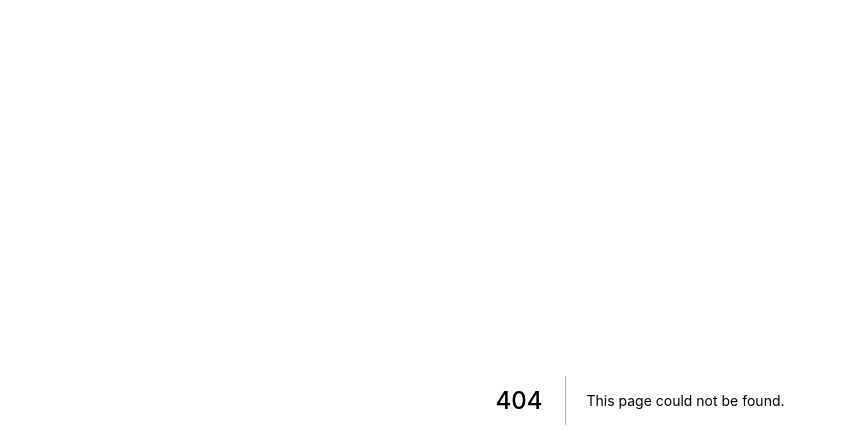
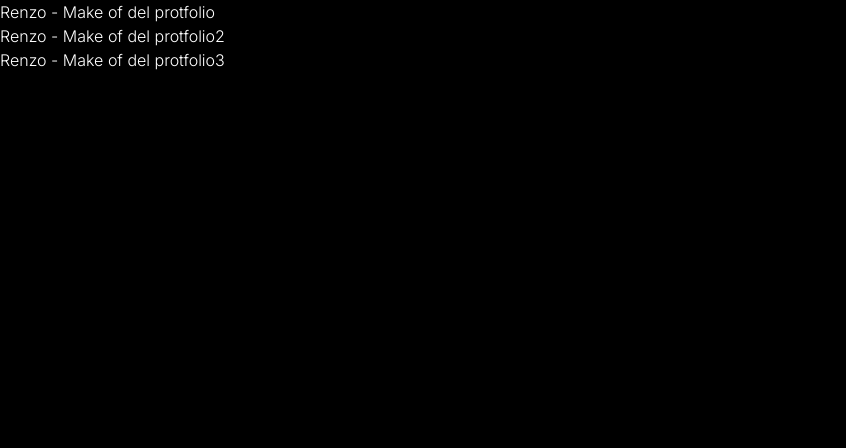
Before and after one commit to renzodamgo/portfoliov3, a Next.js app: page /blog in a window 1280 px wide. Before the commit this address had no page. Shown: the top 448 px of the page, without its empty margins (0-846 px from the left). Built offline with nearby package versions, Linux system fonts and the light colour scheme.

Commit message:
show test blog titles

```diff
--- /dev/null
+++ b/src/pages/blog/index.tsx
@@ -0,0 +1,38 @@
+type postType = {
+	name: string;
+	title: string;
+};
+
+const Blog = ({ allPosts }: { allPosts: postType[] }) => {
+	return (
+		<div>
+			{allPosts.map((post) => (
+				<h1 key={post.name}>
+					{post.name} - {post.title}
+				</h1>
+			))}
+		</div>
+	);
+};
+
+export default Blog;
+
+export const getStaticProps = async () => {
+	const allPosts = [
+		{
+			name: 'Renzo',
+			title: 'Make of del protfolio',
+		},
+		{
+			name: 'Renzo',
+			title: 'Make of del protfolio2',
+		},
+		{
+			name: 'Renzo',
+			title: 'Make of del protfolio3',
+		},
+	];
+	return {
+		props: { allPosts },
+	};
+};
```
